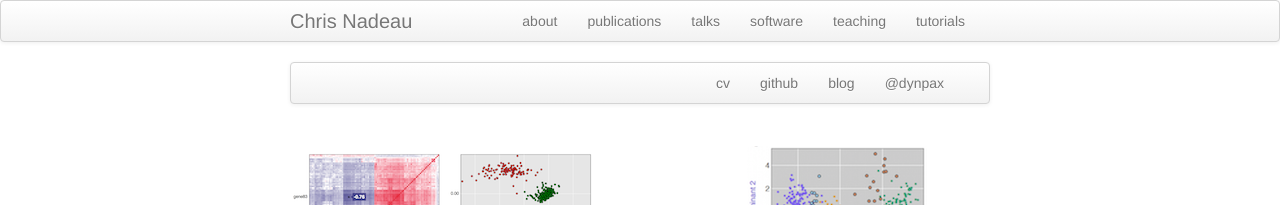
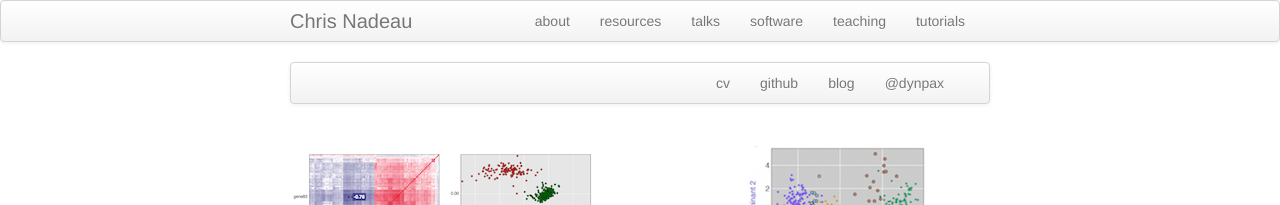
Before and after one commit to dynamicparallax/dynamicparallax.github.io, a Jekyll site: the page built from index.md, in a window 1280 px wide. Shown: the top 205 px of the page. Built offline with Jekyll 4.4.1, drawn with Linux system fonts in a browser that asks for light colours.

Commit message:
tabs update

```diff
--- a/_includes/themes/twitter/default.html
+++ b/_includes/themes/twitter/default.html
@@ -36,7 +36,7 @@
           <a class="brand" href="{{ HOME_PATH }}">{{ site.title }}</a>
           <ul class="nav">
               <li><a href="{{ BASE_PATH }}/pages/about.html">about</a></li>
-              <li><a href="{{ BASE_PATH }}/pages/pubs.html">publications</a></li>
+              <li><a href="{{ BASE_PATH }}/pages/pubs.html">resources</a></li>
               <li><a href="{{ BASE_PATH }}/pages/talks.html">talks</a></li>
               <li><a href="{{ BASE_PATH }}/pages/software.html">software</a></li>
               <li><a href="{{ BASE_PATH }}/pages/teaching.html">teaching</a></li>
```
